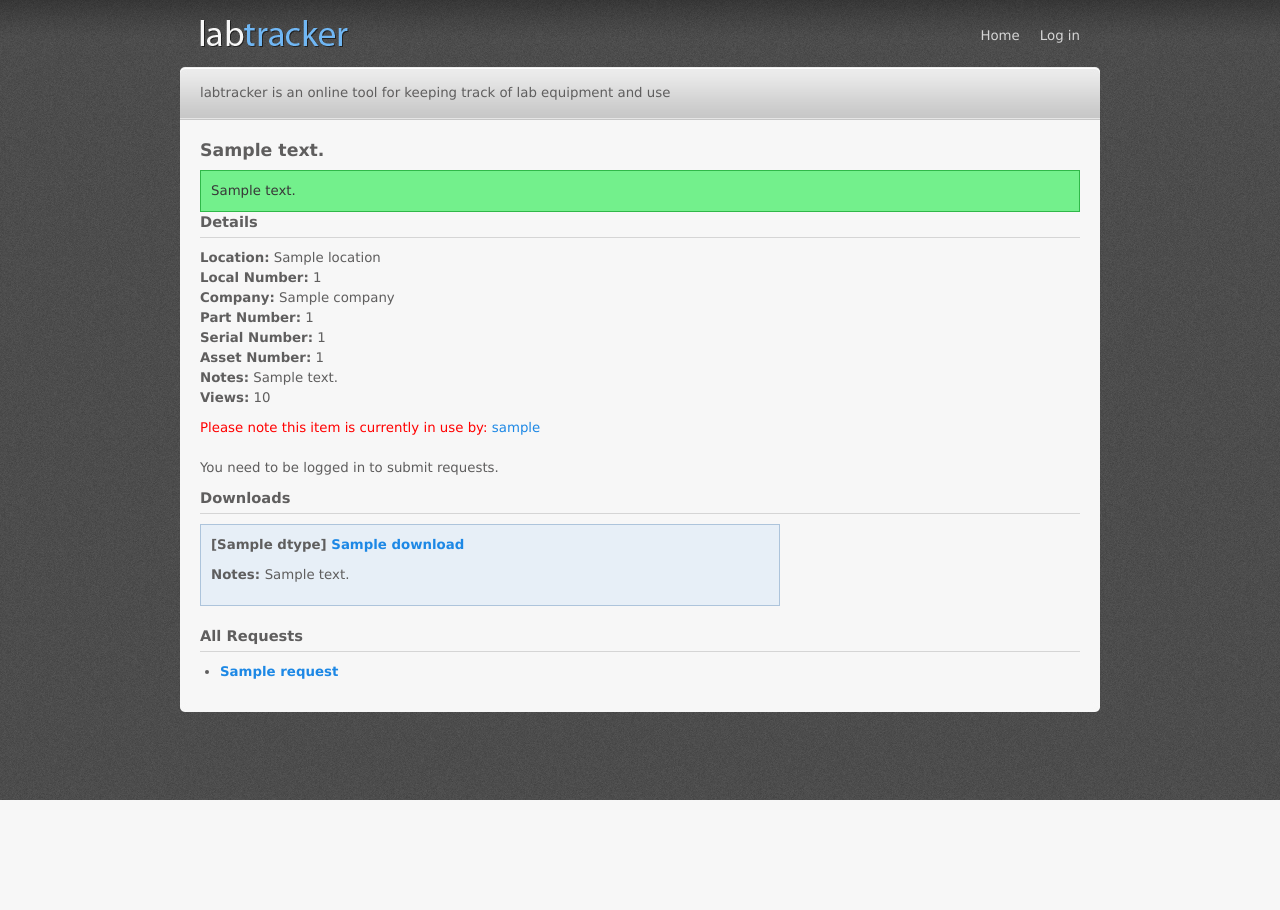
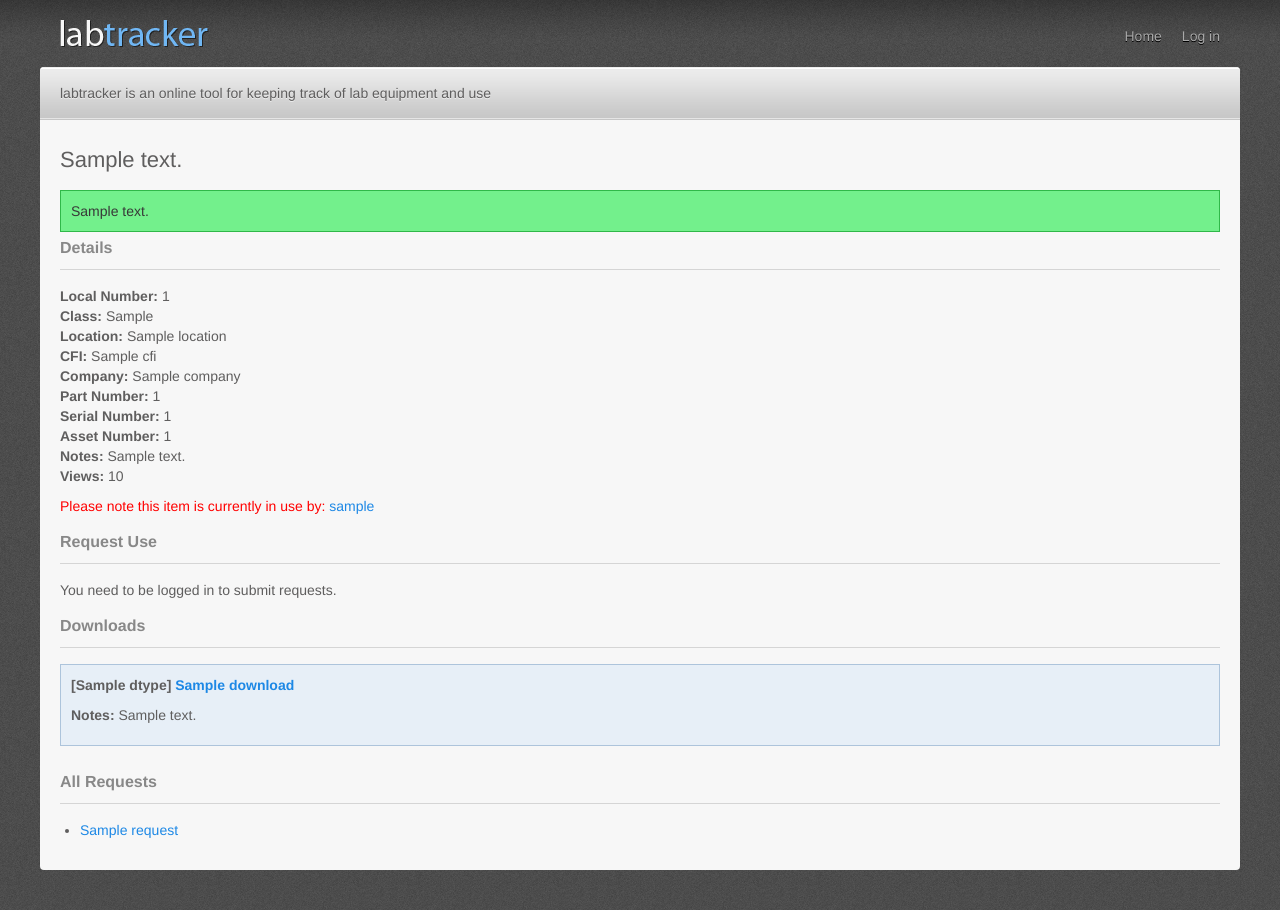
Before and after one commit to danielstjules/labtracker, a Django app: template labtracker/templates/labtracker/item_detail.html in a window 1280 px wide. Before the commit the page ends 800 px from the top, so only its background shows below. Run offline with Django 3.2, Linux system fonts and the light colour scheme; the template is opened without the code that fills it: most values are stand-ins (such as "Sample title", 1, 10 or a date in 2020).

Commit message:
Major cleanup of templates and static files

```diff
--- a/labtracker/static/style.css
+++ b/labtracker/static/style.css
@@ -13,63 +13,70 @@
 body {
     background: #474747 url('bg.jpg') top left repeat;
     color: #5f5e5e;
-	font-size: 10pt;
-	font-family: Verdana, Arial, sans-serif;
-	line-height: 150%;
-	padding-bottom: 20px;
+    font-family: "Helvetica Neue", Helvetica, Arial, sans-serif;
+    font-size: 14px;
+    line-height: 20px;
+    padding-bottom: 40px;
+    min-width: 620px;
 }
 
 h1, h2, h3, h4, h5, h6 {
     clear: both;
     margin-bottom: 10px;
     padding-bottom: 0;
+    text-rendering: optimizelegibility;
 }
 
 h1 {
-	font-size: 13pt;
+    font-size: 22px;
+    line-height: 40px;
+    font-weight: normal;
 }
 
 h2 {
-	font-size: 11pt;
+    font-size: 16px;
+    line-height: 32px;
     padding-bottom: 5px;
+    margin-bottom: 16px;
     border-bottom: 1px solid #d5d5d5;
+    color: #888;
 }
 
-a, a:link, a:visited, a:active, a:hover {
+a, a:link, a:visited, a:active, a:hover, a:focus {
     color: #1d88e5;
     text-decoration:none;
-	font-weight: bold;
 }
 
-.username{
+a:hover, a:focus {
+    text-decoration: underline;
+}
+
+.username {
     color: #1d88e5;
 }
 
-.notif{
+.notif {
     color: #FF0000;
-}
-
-.date{
-	font-size:10px;
 }
 
 .clear {
     clear: both;
 }
 
-p { padding-bottom: 10px; }
+p {
+    padding-bottom: 10px;
+}
 
-#wrap {
+.wrap {
     background: url('bg_top.jpg') top left repeat-x;
 }
 
-#header {
-	width: 920px;
-	margin: 0 auto;
+.header {
+    margin: 0 40px;
     height: 67px;
 }
 
-#logo {
+.logo {
     width: 186px;
     height: 67px;
     display: block;
@@ -77,52 +84,46 @@ p { padding-bottom: 10px; }
     background: url('logo.jpg') top left no-repeat;
 }
 
-#topnav {
-	width: 700px;
+.topnav {
+    width: 350px;
     height: 41px;
     padding-top: 26px;
     display: block;
     float: right;
 }
 
-#topnav a, #topnav a:link, #topnav a:visited,
-#topnav a:active, #topnav a:hover {
+.topnav a, .topnav a:link, .topnav a:visited,
+.topnav a:active, .topnav a:hover {
     margin-right: 20px;
-	font-weight: normal;
-	color: #d5d5d5;
+    color: #aaa;
     float: right;
+    text-shadow: 0 1px 0 #000;
 }
 
-#topnav a:hover {
+.topnav a:hover {
     color: #E8E8E8;
+    text-decoration: none;
 }
 
-#container {
-	width: 920px;
-	margin: 0 auto;
-	background: #f7f7f7 url('container.jpg') bottom no-repeat;
+.container {
+    margin: 0 40px;
+    background: #f7f7f7;
+    -webkit-border-radius: 4px;
+       -moz-border-radius: 4px;
+            border-radius: 4px;
 }
 
-#commentbox {
-	width: 350px;
-	border-width: 1px;
-	border-style:solid;
-	border-color:#D8D8D8;
-	padding-left: 4px;
-	padding-right: 4px;
-	padding-top: 2px;
-	padding-bottom: 2px;
-	margin: 1px;
-	background: bottom no-repeat;
+.notifications {
+    padding: 16px 20px 20px 20px;
+    background: url('notifications.gif') top left repeat-x;
+    height: 17px;
+    text-shadow: 0 1px 0 #eee;
+    -webkit-border-radius: 4px 4px 0 0;
+       -moz-border-radius: 4px 4px 0 0;
+            border-radius: 4px 4px 0 0;
 }
 
-#notifications {
-	padding: 16px 20px 20px 20px;
-	background: url('message.jpg') top left no-repeat;
-	height: 17px;
-}
-
-#content {
+.content {
     padding: 20px;
 }
 
@@ -184,19 +185,18 @@ ul {
     border: 1px solid #ADC4DB;
     padding: 10px;
     margin-bottom: 20px;
-	width: 558px;
 }
 
 /* messages */
 
-#error_message {
+.error_message {
     background: #F07382;
     border: 1px solid #B83040;
     padding: 10px;
     color: #fff;
 }
 
-#success_message {
+.success_message {
     background: #73F08C;
     border: 1px solid #30B849;
     padding: 10px;
--- a/labtracker/templates/labtracker/auth.html
+++ b/labtracker/templates/labtracker/auth.html
@@ -3,10 +3,10 @@
 {% block h1_title %}<h1>Log In</h1>{% endblock %}
 
 {% block content %}
-	<form action="/login/" method="post" id="login_form">
+	<form action="/login/" method="post" class="login_form">
 		{% csrf_token %}
 		{% if next %}
-		<input type="hidden" name="next" value="{{ next }}" />
+			<input type="hidden" name="next" value="{{ next }}" />
 		{% endif %}
 
 		<label for="username">Username</label>
--- a/labtracker/templates/labtracker/base.html
+++ b/labtracker/templates/labtracker/base.html
@@ -11,11 +11,11 @@
 </head>
 <body>
 
-<div id="wrap">
+<div class="wrap">
 
-<div id="header">
-	<div id="logo"></div>
-	<div id="topnav">
+<div class="header">
+	<div class="logo"></div>
+	<div class="topnav">
 		{% if not user.is_authenticated %}
 			<a href="/login/">Log in</a>
 		{% endif %}
@@ -33,39 +33,51 @@
 	</div>
 </div>
 
-<div id="container">
-	<div id="notifications">
+<div class="container">
+	<div class="notifications">
 		{% if user.is_authenticated and not user.is_superuser %}
 			{% if unread_number == 1 %}
-			Hello, <span class = "username">{{ user.username }}</span>. You have <a href="/requests/">{{ unread_number }} updated</a> request.
+				Hello, <span class="username">{{ user.username }}</span>.
+				You have <a href="/requests/">1 updated</a> request.
 			{% elif unread_number > 1 %}
-			Hello,  <span class = "username">{{ user.username }}</span>. You have <a href="/requests/">{{ unread_number }} updated</a> requests.
+				Hello, <span class="username">{{ user.username }}</span>.
+				You have <a href="/requests/">{{ unread_number }} updated</a> requests.
 			{% else %}
-			Hello,  <span class = "username">{{ user.username }}</span>. You have no updated requests.
+				Hello, <span class="username">{{ user.username }}</span>.
+				You have no updated requests.
 			{% endif %}
 
 		{% elif user.is_authenticated and user.is_superuser %}
-
 			{% if open_requests_number == 1 %}
-			Hello,  <span class = "username">{{ user.username }}</span>. There is <a href="/requests_admin/">{{ open_requests_number }} open</a> request.
+				Hello, <span class="username">{{ user.username }}</span>.
+				There is <a href="/requests_admin/">1 open</a> request.
 			{% elif open_requests_number > 1 %}
-			Hello,  <span class = "username">{{ user.username }}</span>. There are <a href="/requests_admin/">{{ open_requests_number }} open</a> requests.
+				Hello, <span class="username">{{ user.username }}</span>.
+				There are <a href="/requests_admin/">{{ open_requests_number }}
+				open</a> requests.
 			{% else %}
-			Hello,  <span class = "username">{{ user.username }}</span>. There are no open requests.
+				Hello, <span class="username">{{ user.username }}</span>.
+				There are no open requests.
 			{% endif %}
 
 		{% else %}
 			labtracker is an online tool for keeping track of lab equipment and use
 		{% endif %}
 	</div>
-	<div id="content">
+	<div class="content">
 		{% block h1_title %}{% endblock %}
-		{% if error_message %}<div id="error_message">{{ error_message }}</div>{% endif %}
-		{% if success_message %}<div id="success_message">{{ success_message }}</div>{% endif %}
-		{% if message %}<div id="message">{{ message }}</div>{% endif %}
+
+		{% if error_message %}
+			<div class="error_message">{{ error_message }}</div>
+		{% endif %}
+		{% if success_message %}
+			<div class="success_message">{{ success_message }}</div>
+		{% endif %}
+		{% if message %}
+			<div class="message">{{ message }}</div>
+		{% endif %}
 
         {% block content %}
-
         {% endblock %}
 	</div>
 </div>
--- a/labtracker/templates/labtracker/item_detail.html
+++ b/labtracker/templates/labtracker/item_detail.html
@@ -5,32 +5,57 @@
 {% block content %}
 
 	<h2>Details</h2>
-	<p><strong>Location:</strong> {{ item.location }}<br />
+	<p>
+		{% if item.local_num %}
 			<strong>Local Number:</strong> {{ item.local_num }}<br />
+		{% endif %}
+		{% if item.part_class %}
+			<strong>Class:</strong> {{ item.part_class }}<br />
+		{% endif %}
+		{% if item.location %}
+			<strong>Location:</strong> {{ item.location }}<br />
+		{% endif %}
+		{% if item.cfi %}
+			<strong>CFI:</strong> {{ item.cfi }}<br />
+		{% endif %}
+		{% if item.company %}
 			<strong>Company:</strong> {{ item.company }}<br />
+		{% endif %}
+		{% if item.part_num %}
 			<strong>Part Number:</strong> {{ item.part_num }}<br />
+		{% endif %}
+		{% if item.serial_num %}
 			<strong>Serial Number:</strong> {{ item.serial_num }}<br />
+		{% endif %}
+		{% if item.asset_num %}
 			<strong>Asset Number:</strong> {{ item.asset_num }}<br />
+		{% endif %}
+		{% if item.notes %}
 			<strong>Notes:</strong> {{ item.notes }}<br />
-	<strong>Views:</strong> {{ item.views }}<br /></p>
+		{% endif %}
+		<strong>Views:</strong> {{ item.views }}<br />
+	</p>
+
+	{% if user.is_superuser and user.is_authenticated %}
+		<p>
+			<a href="/admin/labtracker/item/{{ item.pk }}/">Modify Item Details</a>
+		</p>
+	{% endif %}
 
 	{% if req_list %}
-		<span class = "notif">Please note this item is currently in use by:</span>
+		<p class="notif">Please note this item is currently in use by:
 			{% for req in req_list %}
-			<span class ="username">{{req.user.username}} </span>
+				<span class ="username">{{ req.user.username }}</span>
 			{% endfor %}
-		<br/>
-		<br/>
+		</p>
 	{% endif %}
 
+	<h2>Request Use</h2>
 	{% if user.is_authenticated %}
-	<h2>Request</h2>
-
 		<form action="/item/{{ item.id }}/request/" method="post">
 			{% csrf_token %}
-		<label for="notes">Notes</label><br />
-		<textarea name="notes" id="notes"></textarea>
-
+			<label for="notes">Request Notes</label><br />
+			<textarea name="notes" id="notes" cols="100" rows="5"></textarea>
 			<br />
 			<input type="submit" value="Request" />
 		</form>
@@ -41,7 +66,12 @@
 	<h2>Downloads</h2>
 	{% for download in item.download_set.all %}
 		<div class="download">
-			<p><strong>[{{ download.dtype }}] <a href="{{ download.url }}">{{ download.name }}</a></strong></p>
+			<p>
+				<strong>
+					[{{ download.dtype }}]
+					<a href="{{ download.url }}">{{ download.name }}</a>
+				</strong>
+			</p>
 			<p><strong>Notes: </strong>{{ download.notes }}</p>
 		</div>
 	{% endfor %}
--- a/labtracker/templates/labtracker/request_list_admin.html
+++ b/labtracker/templates/labtracker/request_list_admin.html
@@ -5,7 +5,7 @@
 {% block content %}
 {% if user.is_authenticated and user.is_superuser %}
 	{% if request_list %}
-	    <div class="pagination" id="top_pag">
+		<div class="pagination top_pag">
 			<span class="step-links">
 			{% if page_obj.has_previous %}
 				<a href="/requests_admin/{{ page_obj.previous_page_number }}/">previous</a>
@@ -48,7 +48,7 @@
 		</tbody>
 		</table>
 
-	    <div class="pagination" id="bottom_pag">
+		<div class="pagination bottom_pag">
 			<span class="step-links">
 			{% if page_obj.has_previous %}
 				<a href="/requests_admin/{{ page_obj.previous_page_number }}/">previous</a>
```
Also changed, not shown: other parts of labtracker/static/style.css (+39 -9 lines), labtracker/templates/labtracker/item_list.html (+9 -5 lines), labtracker/templates/labtracker/request_detail.html (+35 -29 lines), labtracker/static/bg.jpg, labtracker/static/container.jpg (deleted), labtracker/static/message.jpg (deleted), labtracker/static/notifications.gif (added), labtracker/static/thead.gif (added). Lines whose indentation alone changed are shown as unchanged.
